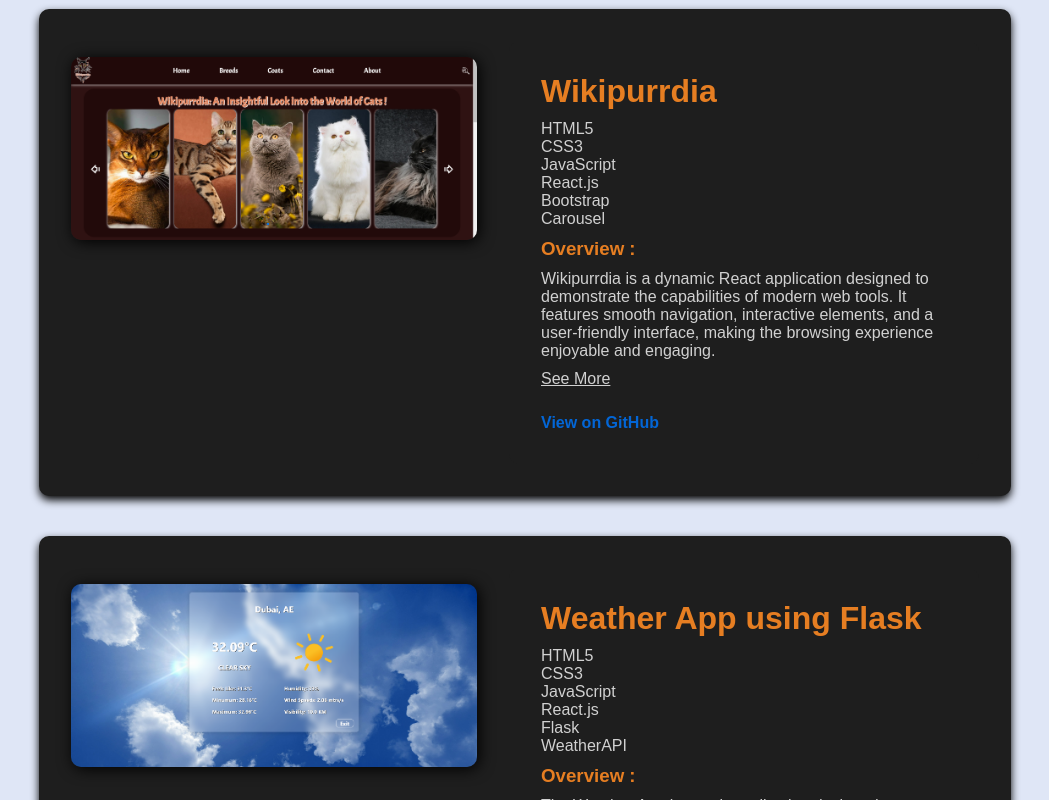
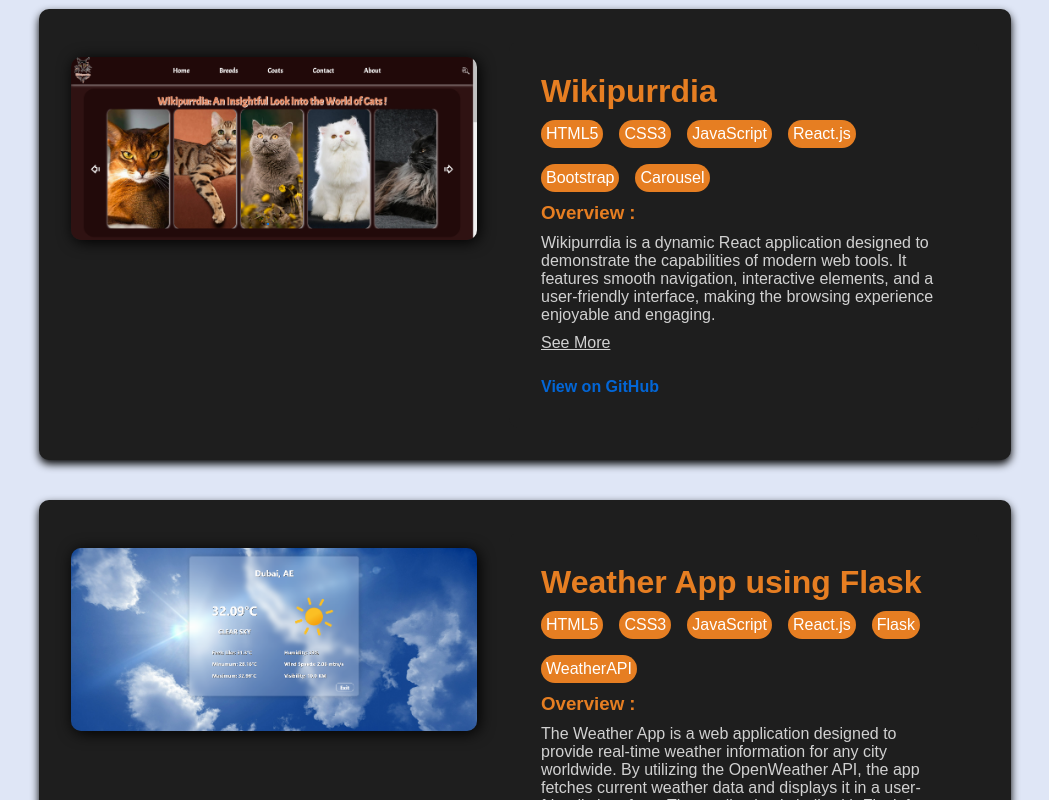
Before and after one commit to Mujtaba-AliKhan/Mujtaba-Ali-Khan-Portfolio, a React (Vite) app: page / in a window 1280 px wide. Shown: the part 920-1720 px from the top of the page, without its empty margins (115-1164 px from the left). Built offline with nearby package versions, Linux system fonts and the light colour scheme; a web font is replaced by a local one.

Commit message:
Update projects.css

```diff
--- a/src/projects/projects.css
+++ b/src/projects/projects.css
@@ -103,3 +103,20 @@
     margin-right: 2rem;
   }
 }
+
+.technologies {
+  display: flex;
+  gap: 1rem;
+  flex-wrap: wrap;
+}
+.technologies p {
+  background-color: #e67e22;
+  color: white;
+  padding: 5px;
+  border-radius: 15px;
+}
+.technologies p:hover {
+  border: #e67e22;
+  background-color: white;
+  color: #e67e22;
+}
```
